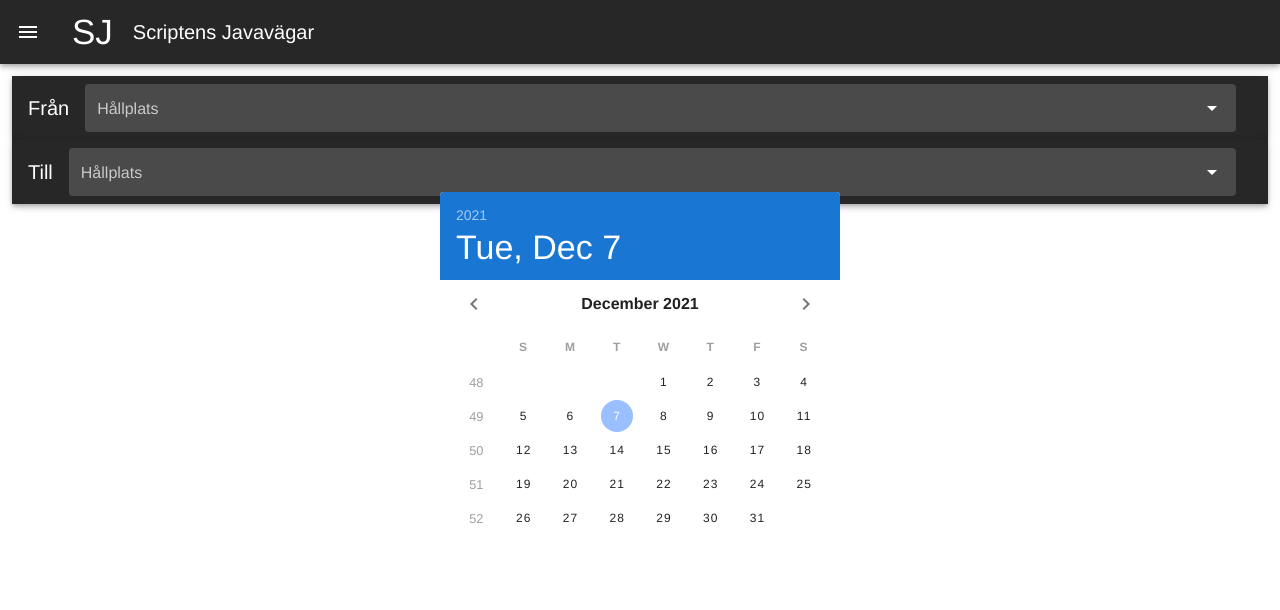
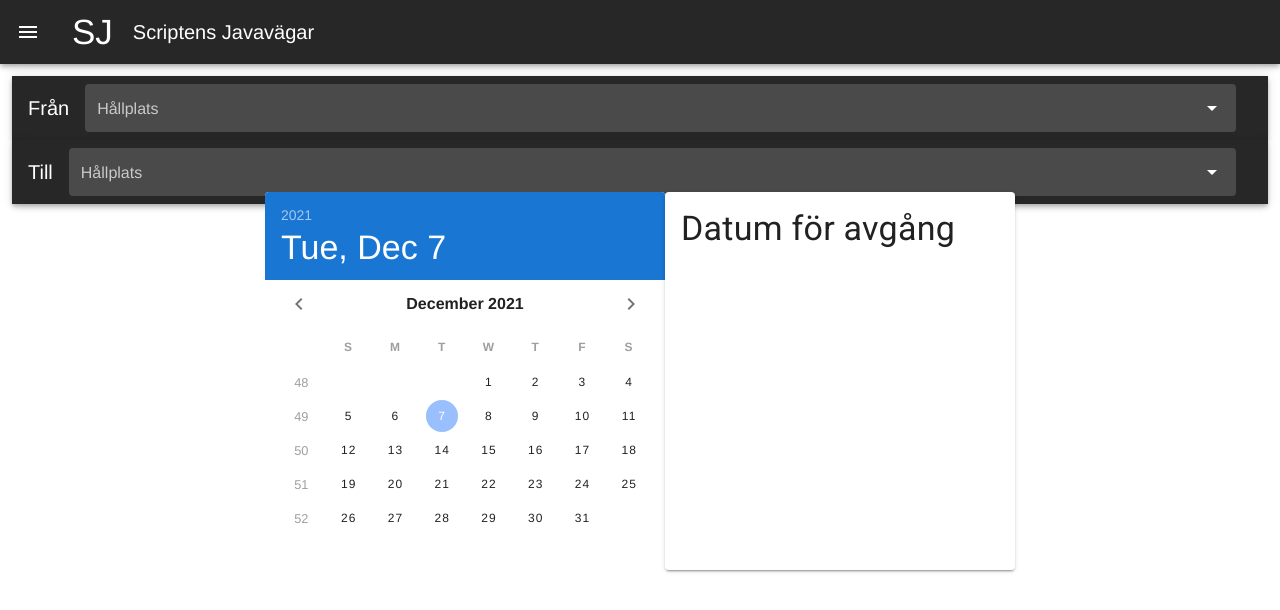
Before and after one commit to n1cken/TrainApp, a Vue app in the folder vuefrontend/: page / in a window 1280 px wide. Shown: the top 610 px of the page. Built offline with nearby package versions, Linux system fonts and the light colour scheme.

Commit message:
Calendar vuex, sending date to global store

```diff
--- a/vuefrontend/src/components/DatePickCalendar.vue
+++ b/vuefrontend/src/components/DatePickCalendar.vue
@@ -1,6 +1,15 @@
 <template>
   <v-row justify="center">
     <v-date-picker v-model="picker" show-week width="400" @change="changeDate()"></v-date-picker>
+        <v-card
+            width="350"
+        >
+        <v-card-title>  <p class="text-h4 text--primary">
+        Datum för avgång
+      </p>
+        </v-card-title>
+            {{this.$store.state.chosenDepartureDate  }}
+    </v-card>
   </v-row>
 </template>
 
@@ -13,7 +22,7 @@
     },
     methods: {
         changeDate () {
-            this.$emit('changeDate', this.picker);
+            this.$store.commit('setDepartureDate', this.picker)
         }
     }
   }
```
